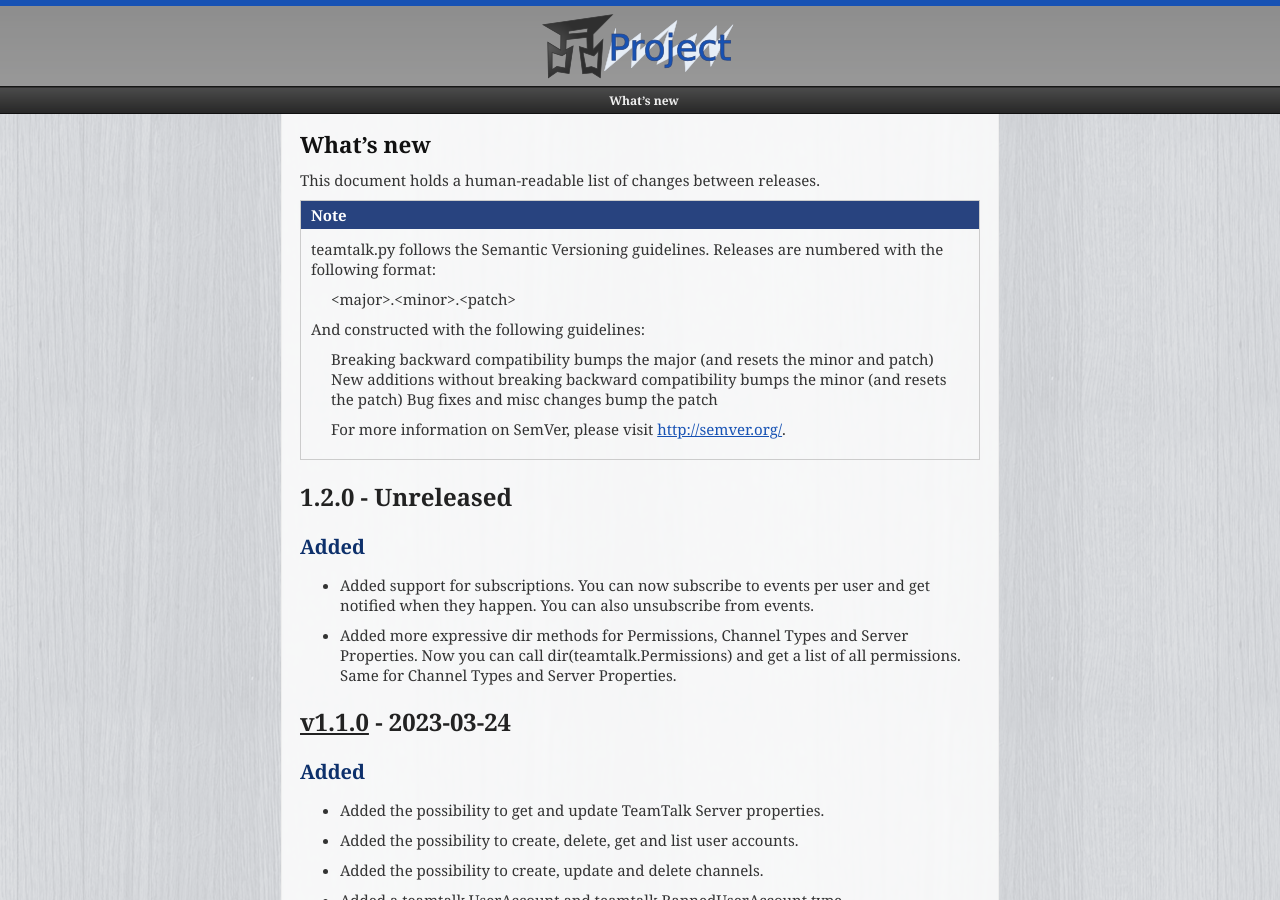
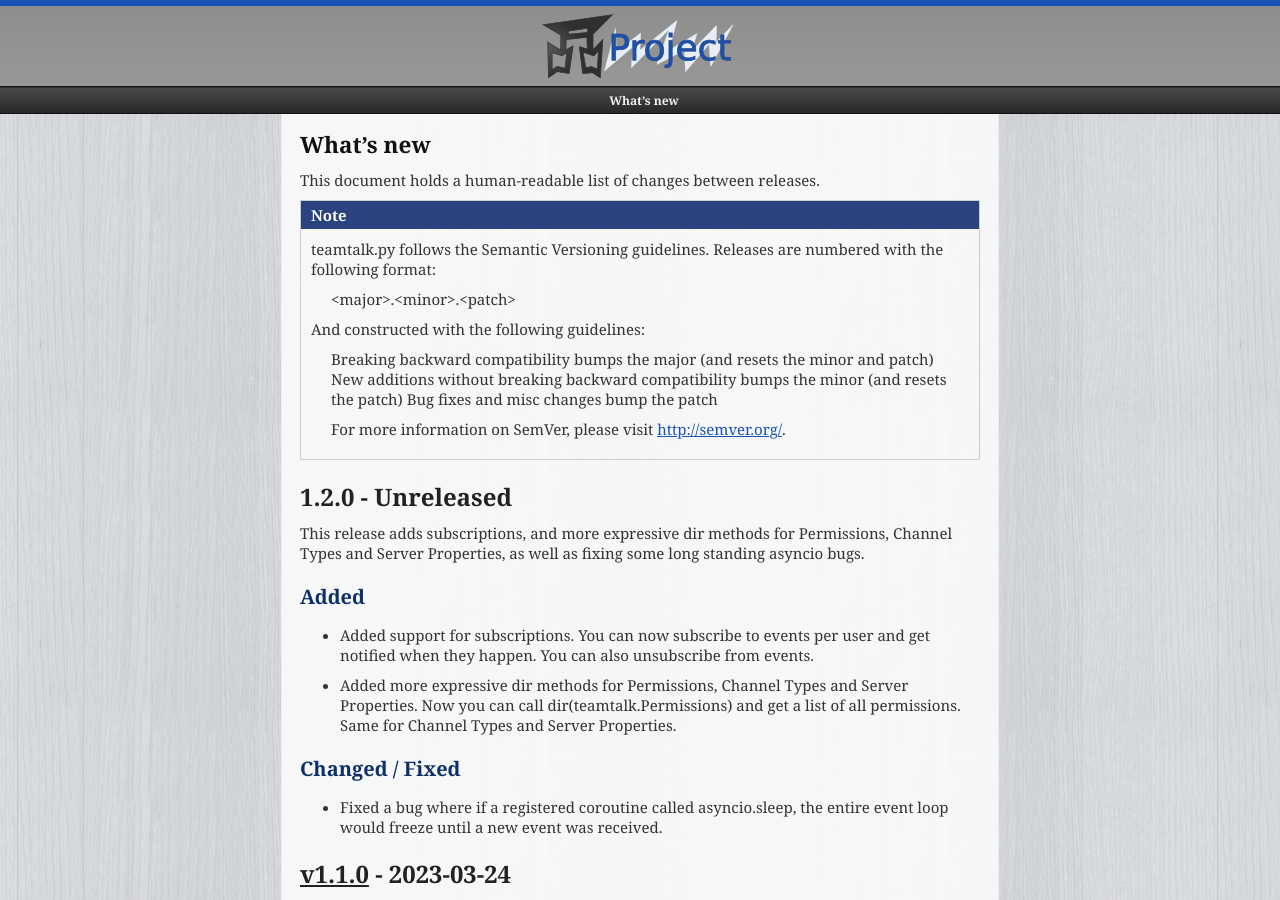
Before and after one commit to JessicaTegner/teamtalk.py, a Sphinx documentation site: the page built from docs/whats-new.rst, in a window 1280 px wide and 900 px high. Built offline with Sphinx 7.4.7, drawn with Linux system fonts in a browser that asks for light colours.

Commit message:
Fixed async loop hanging issue

```diff
--- a/docs/whats-new.rst
+++ b/docs/whats-new.rst
@@ -20,13 +20,18 @@
 1.2.0 - Unreleased
 ---------------------------------
 
+This release adds subscriptions, and more expressive dir methods for Permissions, Channel Types and Server Properties, as well as fixing some long standing asyncio bugs.
+
 Added
 ~~~~~
 
 - Added support for subscriptions. You can now subscribe to events per user and get notified when they happen. You can also unsubscribe from events.
 - Added more expressive dir methods for Permissions, Channel Types and Server Properties. Now you can call dir(teamtalk.Permissions) and get a list of all permissions. Same for Channel Types and Server Properties.
 
+Changed / Fixed
+~~~~~~~~~~~~~~~
 
+- Fixed a bug where if a registered coroutine called asyncio.sleep, the entire event loop would freeze until a new event was received.
 
 :version:`1.1.0` - 2023-03-24
 ---------------------------------
```
Also changed, not shown: 1 other file.
